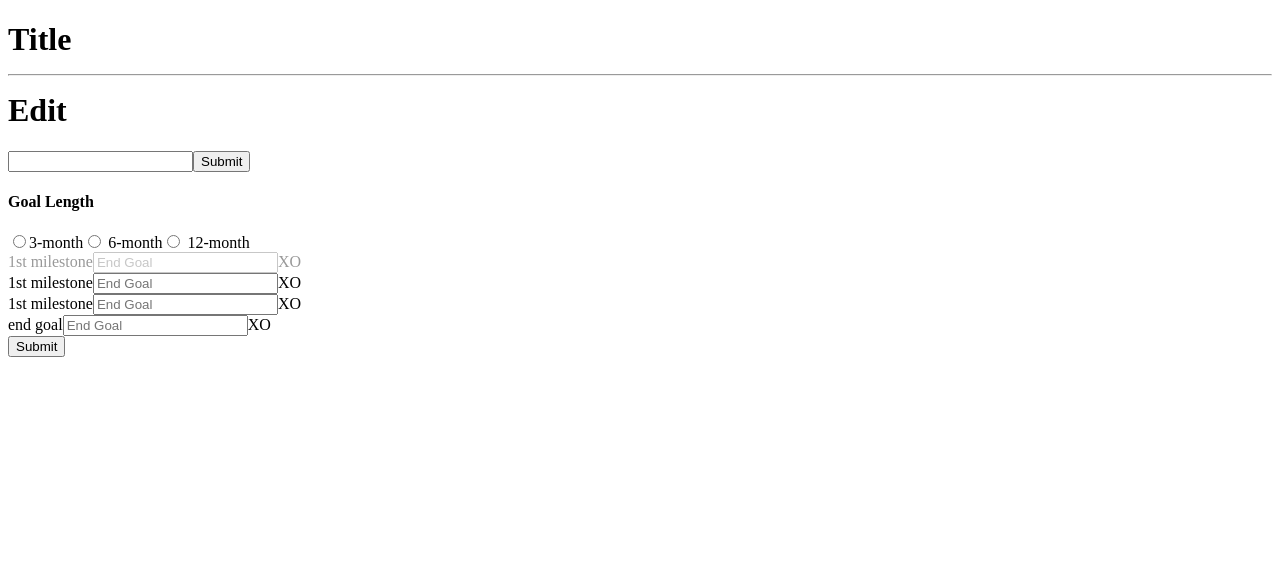
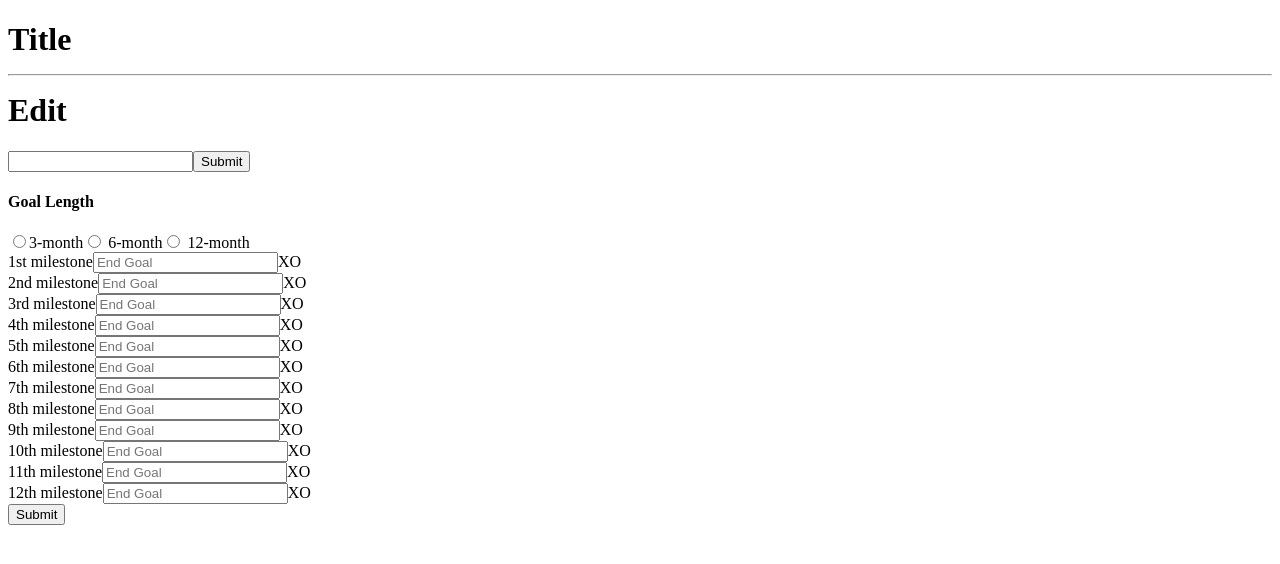
Before and after one commit to Jamalfox85/goal-tracker, a React (Create React App) app: page /setgoal in a window 1280 px wide. Shown: the top 564 px of the page. Built offline with nearby package versions, Linux system fonts and the light colour scheme.

Commit message:
completed page routing functionality

```diff
--- a/src/Pages/SetGoal.js
+++ b/src/Pages/SetGoal.js
@@ -1,45 +1,120 @@
 import React from "react";
-import {useState} from "react"
+import { useState } from "react";
+import { useHistory } from "react-router-dom";
 import MilestoneInput from "../components/CustomerInfo/MilestoneInput";
 
 const SetGoal = () => {
+  const [goalTitle, setGoalTitle] = useState("Title");
+  const [isDisabled, setIsDisabled] = useState(false);
+  const [tier, setTier] = useState(12);
 
-  const [goalTitle, setGoalTitle] = useState("Title")
-  const [isDisabled, setIsDisabled] = useState(false)
-  const [tier, setTier] = useState(2)
-
+  let history = useHistory();
   const handleSubmit = (event) => {
     event.preventDefault();
-    setIsDisabled(true)
-  }
+    history.push("/schedule");
+  };
   const handleEdit = () => {
-    setIsDisabled(false)
-  }
+    setIsDisabled(false);
+  };
+
+  const milestoneData = [
+    {
+      milestone: "1st milestone",
+      disabled: true,
+      tier: 3,
+    },
+    {
+      milestone: "2nd milestone",
+      disabled: true,
+      tier: 3,
+    },
+    {
+      milestone: "3rd milestone",
+      disabled: true,
+      tier: 2,
+    },
+    {
+      milestone: "4th milestone",
+      disabled: false,
+      tier: 1,
+    },
+    {
+      milestone: "5th milestone",
+      disabled: true,
+      tier: 3,
+    },
+    {
+      milestone: "6th milestone",
+      disabled: true,
+      tier: 3,
+    },
+    {
+      milestone: "7th milestone",
+      disabled: true,
+      tier: 2,
+    },
+    {
+      milestone: "8th milestone",
+      disabled: false,
+      tier: 1,
+    },
+    {
+      milestone: "9th milestone",
+      disabled: true,
+      tier: 3,
+    },
+    {
+      milestone: "10th milestone",
+      disabled: true,
+      tier: 3,
+    },
+    {
+      milestone: "11th milestone",
+      disabled: true,
+      tier: 2,
+    },
+    {
+      milestone: "12th milestone",
+      disabled: false,
+      tier: 1,
+    },
+  ];
 
   return (
     <div>
-      <div className='goal_header'>
-        <h1>{goalTitle}<hr/><span onClick={handleEdit}>Edit</span></h1>
-        <form  onSubmit={handleSubmit}>
-          <input disabled={isDisabled} name="goal" onChange={event => setGoalTitle(event.target.value)}/>
-          <input type="submit"/>
+      <div className="goal_header">
+        <h1>
+          {goalTitle}
+          <hr />
+          <span onClick={handleEdit}>Edit</span>
+        </h1>
+        <form onSubmit={handleSubmit}>
+          <input
+            disabled={isDisabled}
+            name="goal"
+            onChange={(event) => setGoalTitle(event.target.value)}
+          />
+          <input type="submit" />
         </form>
       </div>
-      <div className='goal_length'>
-          <h4>Goal Length</h4>
-          <input type="radio" value="3-month" name="length"/>3-month
-          <input type="radio" value="6-month" name="length"/> 6-month
-          <input type="radio" value="12-month" name="length"/> 12-month
+      <div className="goal_length">
+        <h4>Goal Length</h4>
+        <input type="radio" value="3-month" name="length" />
+        3-month
+        <input type="radio" value="6-month" name="length" /> 6-month
+        <input type="radio" value="12-month" name="length" /> 12-month
       </div>
-      <div className='goal_result'>
+      <div className="goal_result">
         <form onSubmit={handleSubmit}>
-          <MilestoneInput milestone="1st milestone" disabled={tier >= 3 ? false : true}/>
-          <MilestoneInput milestone="1st milestone" disabled={tier >= 2 ? false : true}
-
-          />
-          <MilestoneInput milestone="1st milestone" disabled={tier >= 2 ? false : true}/>
-          <MilestoneInput milestone="end goal" />
-          <input type="submit"/>
+          {milestoneData.map((item, index) => (
+            <MilestoneInput
+              key={index}
+              milestone={milestoneData[index].milestone}
+              disabled={milestoneData[index].tier <= tier ? false : true}
+              tier={milestoneData[index].tier}
+            />
+          ))}
+          <input type="submit" />
         </form>
       </div>
     </div>
--- a/src/components/CustomerInfo/CustomerInfo.js
+++ b/src/components/CustomerInfo/CustomerInfo.js
@@ -1,5 +1,6 @@
 import React from "react";
 import { useState } from "react";
+import { useHistory } from "react-router-dom";
 
 const CustomerInfo = (props) => {
   const [userName, setUserName] = useState("Jeff");
@@ -7,9 +8,10 @@ const CustomerInfo = (props) => {
   const [pinkScenario, setPinkScenario] = useState("Pink Scenario");
   //   const [redirect, setRedirect] = useState(true);
 
+  let history = useHistory();
   const handleSubmit = (event) => {
     event.preventDefault();
-    props.history.push("/setgoal");
+    history.push("/setgoal");
   };
 
   return (
@@ -19,7 +21,7 @@ const CustomerInfo = (props) => {
         <h1>{email}</h1>
         <h1>{pinkScenario}</h1>
       </div>
-      <form className="userInfoForm">
+      <form className="userInfoForm" onSubmit={handleSubmit}>
         <label>
           Name:
           <input
@@ -44,7 +46,7 @@ const CustomerInfo = (props) => {
             onChange={(event) => setPinkScenario(event.target.value)}
           ></textarea>
         </label>
-        <input type="submit" value="Submit" onSubmit={handleSubmit} />
+        <input type="submit" value="Submit" />
       </form>
     </div>
   );
```
Also changed, not shown: src/components/CustomerInfo/MilestoneInput.js (+14 -14 lines), 1 other file (tests, documents, lock files or other folders).
